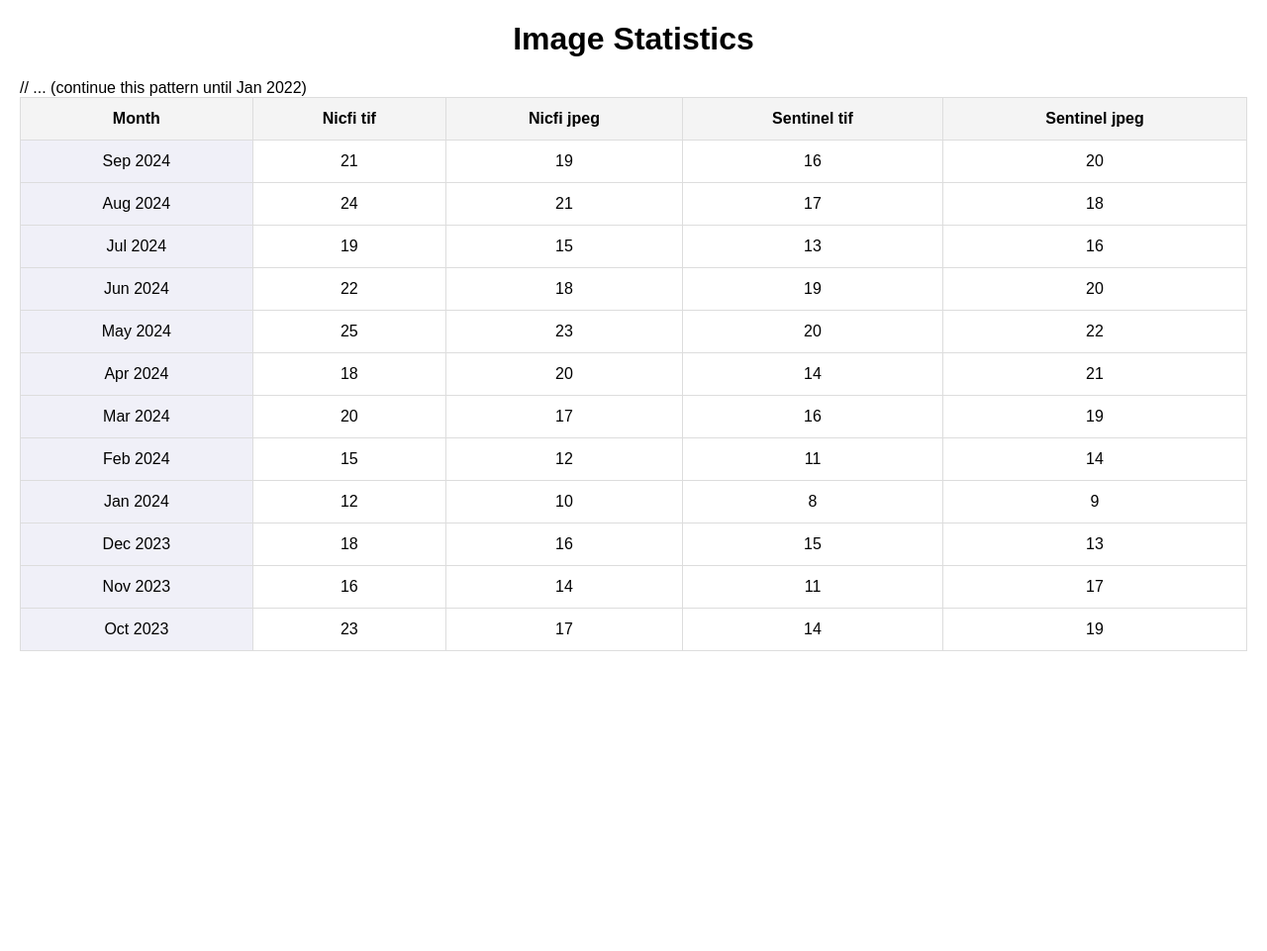
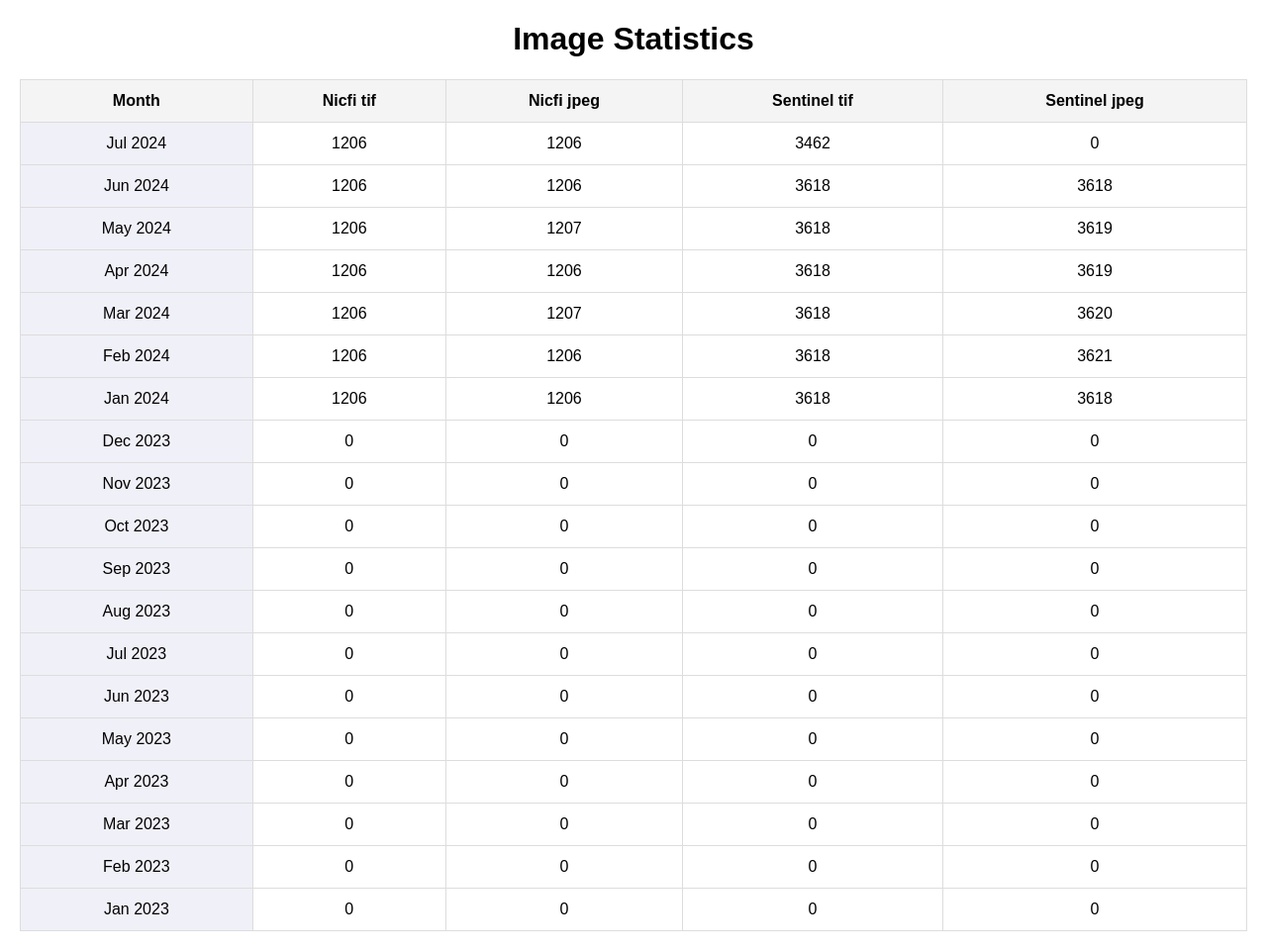
Before and after one commit to wayne-xyz/DPportal, a Flask app: page /data_statics in a window 1280 px wide. Shown: the whole page at 99% size. Before the commit the page ends 658 px from the top, so only its background shows below. Run offline with Flask 3, Linux system fonts and the light colour scheme.

Commit message:
new page of the staticdone

```diff
--- a/main.py
+++ b/main.py
@@ -1,12 +1,10 @@
 from flask import Flask, render_template, request, jsonify, send_from_directory
 import os
 from drive_utils import search_in_target_folders
-from update_task import download_tif_file
-from drive_utils import rewrite_update_log
 from daily_task import perform_static_data_saving_csv
 import json
-
-
+from datetime import datetime
+import csv
 
 app = Flask(__name__, static_folder='static')
 
@@ -19,17 +17,32 @@ def get_csv():
     csv_path = os.path.join(app.static_folder, 'data', 'Shapefile_data_20240819.csv')
     return send_from_directory(os.path.dirname(csv_path), os.path.basename(csv_path))
 
+
+def parse_date(date_str):
+    return datetime.strptime(date_str, '%Y%m').strftime('%b %Y')
+
 # save the static data to the csv file
 @app.route('/data_statics')
 def data_statics():
+    data = []
+    with open('static/data/static_data.csv', 'r') as csvfile:
+        csvreader = csv.DictReader(csvfile)
+        for row in csvreader:
+            row['date'] = parse_date(row['date'])
+            data.append(row)
 
-    return render_template('data_statics.html')
+    # Sort the data by date in descending order
+    data.sort(key=lambda x: datetime.strptime(x['date'], '%b %Y'), reverse=True)
 
+    return render_template('data_statics.html', data=data)
 
 @app.route('/daily_task')
 def daily_task():
     perform_static_data_saving_csv()
     return jsonify({'status': 'success'})
+
+
+
 
 
 
@@ -61,10 +74,6 @@ def update_task():
 
     return jsonify({'status': 'success'})
 
-@app.route('/update_log')
-def update_log():
-
-    return jsonify({'status': 'success'})
 
 # TODO: fix the limit only for the javascript fetch request and from the same origin
 @app.route('/get_esri_api_key')
--- a/templates/data_statics.html
+++ b/templates/data_statics.html
@@ -39,98 +39,22 @@
     <thead>
         <tr>
             <th>Month</th>
-            <th>Nicfi  tif</th>
-            <th>Nicfi  jpeg</th>
-            <th>Sentinel  tif</th>
-            <th>Sentinel  jpeg</th>
+            <th>Nicfi tif</th>
+            <th>Nicfi jpeg</th>
+            <th>Sentinel tif</th>
+            <th>Sentinel jpeg</th>
         </tr>
     </thead>
     <tbody>
+        {% for row in data %}
         <tr>
-            <td class="month">Sep 2024</td>
-            <td>21</td>
-            <td>19</td>
-            <td>16</td>
-            <td>20</td>
+            <td class="month">{{ row.date }}</td>
+            <td>{{ row.nicfi_tif_2024 }}</td>
+            <td>{{ row.nicfi_jpg }}</td>
+            <td>{{ row.sentinel_tif_2024 }}</td>
+            <td>{{ row.sentinel_jpg }}</td>
         </tr>
-        <tr>
-            <td class="month">Aug 2024</td>
-            <td>24</td>
-            <td>21</td>
-            <td>17</td>
-            <td>18</td>
-        </tr>
-        <tr>
-            <td class="month">Jul 2024</td>
-            <td>19</td>
-            <td>15</td>
-            <td>13</td>
-            <td>16</td>
-        </tr>
-        <tr>
-            <td class="month">Jun 2024</td>
-            <td>22</td>
-            <td>18</td>
-            <td>19</td>
-            <td>20</td>
-        </tr>
-        <tr>
-            <td class="month">May 2024</td>
-            <td>25</td>
-            <td>23</td>
-            <td>20</td>
-            <td>22</td>
-        </tr>
-        <tr>
-            <td class="month">Apr 2024</td>
-            <td>18</td>
-            <td>20</td>
-            <td>14</td>
-            <td>21</td>
-        </tr>
-        <tr>
-            <td class="month">Mar 2024</td>
-            <td>20</td>
-            <td>17</td>
-            <td>16</td>
-            <td>19</td>
-        </tr>
-        <tr>
-            <td class="month">Feb 2024</td>
-            <td>15</td>
-            <td>12</td>
-            <td>11</td>
-            <td>14</td>
-        </tr>
-        <tr>
-            <td class="month">Jan 2024</td>
-            <td>12</td>
-            <td>10</td>
-            <td>8</td>
-            <td>9</td>
-        </tr>
-        <tr>
-            <td class="month">Dec 2023</td>
-            <td>18</td>
-            <td>16</td>
-            <td>15</td>
-            <td>13</td>
-        </tr>
-        <tr>
-            <td class="month">Nov 2023</td>
-            <td>16</td>
-            <td>14</td>
-            <td>11</td>
-            <td>17</td>
-        </tr>
-        <tr>
-            <td class="month">Oct 2023</td>
-            <td>23</td>
-            <td>17</td>
-            <td>14</td>
-            <td>19</td>
-        </tr>
-        // ... (continue this pattern until Jan 2022)
+        {% endfor %}
     </tbody>
 </table>
 
```
